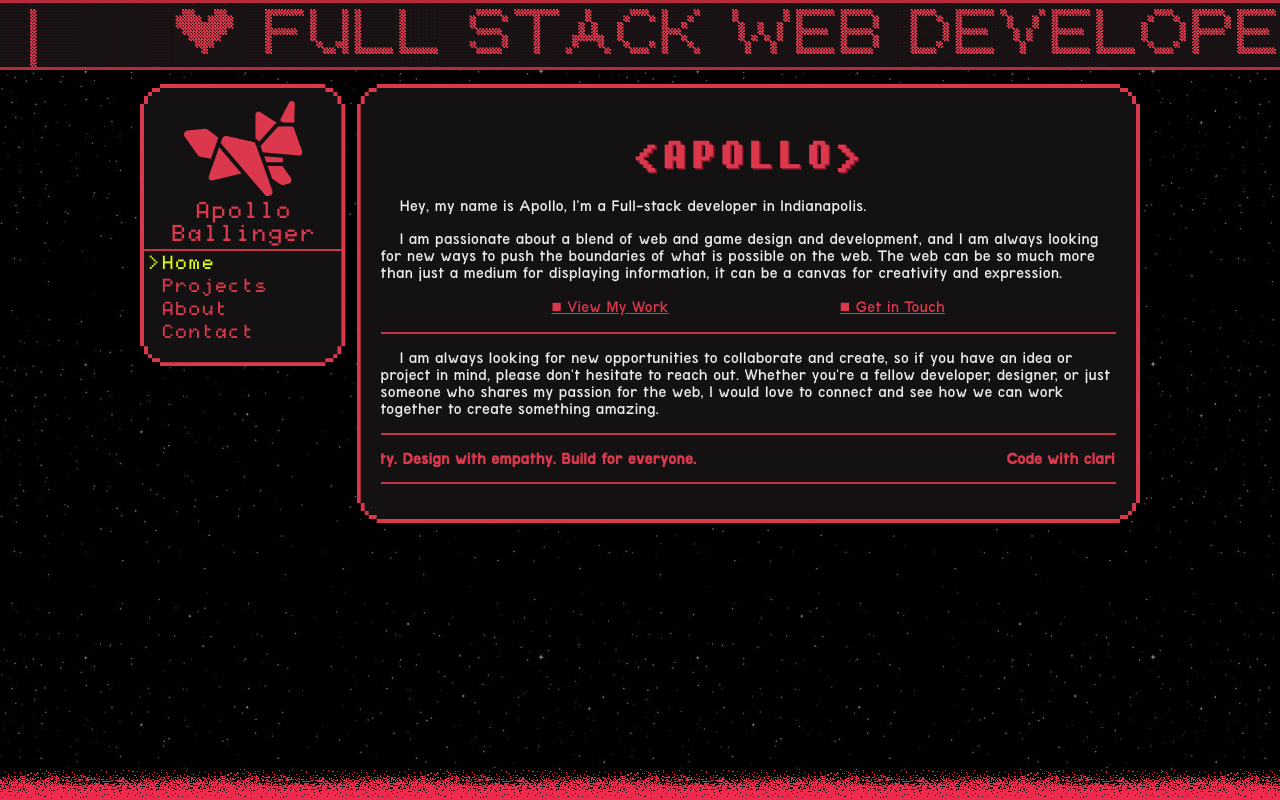
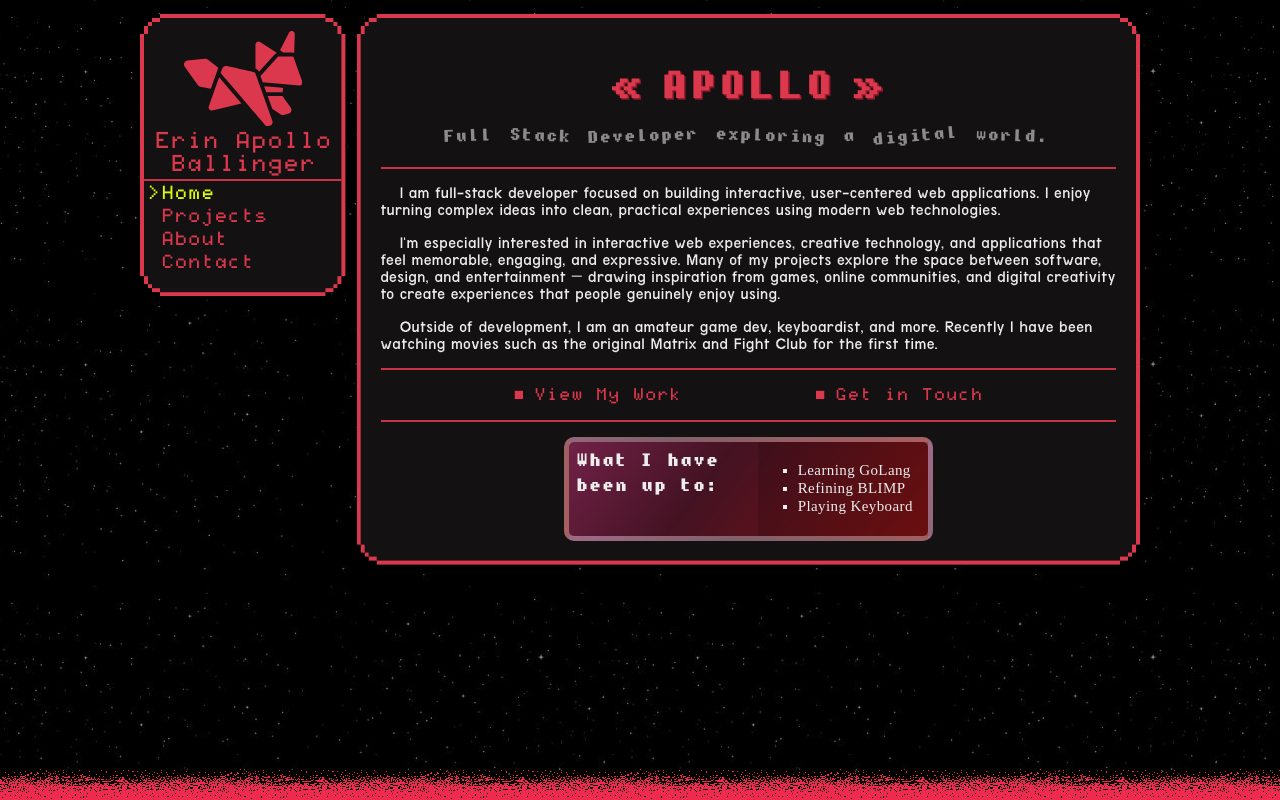
Before and after one commit to zapsters/portfolio, a Next.js app: page / in a window 1280 px wide. Built offline with nearby package versions, Linux system fonts and the light colour scheme; a web font is replaced by a local one.

Commit message:
Updated portfolio

```diff
--- a/src/app/layout.tsx
+++ b/src/app/layout.tsx
@@ -36,7 +36,7 @@ export default function RootLayout({
     <html lang="en" suppressHydrationWarning>
       <body>
         <ThemeProvider attribute="data-bs-theme" enableSystem>
-          <Marquee autoFill={true} speed={20} className="marquee">
+          {/* <Marquee autoFill={true} speed={20} className="marquee">
             <span className="bianzhidai">{marqueeSpacer()}❤ FULL STACK WEB DEVELOPER ❤</span>
             <span className="bianzhidai">
               {marqueeSpacer()}
@@ -46,7 +46,7 @@ export default function RootLayout({
               {marqueeSpacer()}
               {"</>"}
             </span>
-          </Marquee>
+          </Marquee> */}
           <article className="root">
             <aside className="mainAside">
               <Pixelated>
@@ -60,7 +60,7 @@ export default function RootLayout({
                   alignmentBaseline="central"
                 />
                 <Link className="name" href="/" style={{ fontSize: 23, fontWeight: 400 }}>
-                  Apollo
+                  Erin Apollo
                   <br />
                   Ballinger
                 </Link>
--- a/src/app/page.tsx
+++ b/src/app/page.tsx
@@ -1,5 +1,6 @@
 import Link from "next/link";
 import Marquee from "react-fast-marquee";
+import Pixelated from "./components/pixelated";
 
 export default function Home() {
   return (
@@ -11,10 +12,6 @@ export default function Home() {
 
       {/* <p style={{ display: "inline", fontSize: 18 }}>[AKA Apollo]</p> */}
 
-      <div style={{ marginBottom: 20, display: "flex", alignItems: "center", justifyContent: "center" }}>
-        <span style={{ fontSize: 39, textAlign: "center", marginTop: 30 }} className="pixel-text">&lt;Apollo&gt;</span>
-      </div>
-
 
       {/* <div className="homepage-card border-1">
         <div className="label-value-pair">
@@ -23,38 +20,53 @@ export default function Home() {
         </div>
       </div> */}
 
-      {/* <section style={{ color: "#ffffff5d", margin: "16px auto" }} className="slant-text pixel-text-center" >
+      <div style={{ marginBottom: 20, display: "flex", alignItems: "center", justifyContent: "center", gap: ".5em", fontSize: "2.3em", marginTop: 30 }}>
+        <span style={{ fontSize: "inherit" }} className="pixel-text">&#171;</span>
+        <span style={{ fontSize: "inherit" }} className="pixel-text">Apollo</span>
+        <span style={{ fontSize: "inherit" }} className="pixel-text">&#187;</span>
+      </div>
+
+      <section style={{ color: "#ffffff83", margin: "16px auto" }} className="slant-text pixel-text-center" >
         <div id="one" className="tilt-l">Full</div>
         <div id="one" className="tilt-r">Stack</div>
-        <div id="two" className="tilt-l">Dev</div>
+        <div id="two" className="tilt-l">Developer</div>
         <div id="two" className="tilt-r">exploring</div>
         <div id="three" className="tilt-l">a</div>
         <div id="four" className="tilt-l2x">digital</div>
         <div id="four" className="tilt-r">world.</div>
-      </section> */}
+      </section>
+      <hr />
 
-      <p>Hey, my name is Apollo, I’m a Full-stack developer in Indianapolis.</p>
       <p>
-        I am passionate about a blend of web and game design and development, and I am always looking for new ways to push the boundaries of what is possible on the web. The web can be so much more than just a medium for displaying information, it can be a canvas for creativity and expression.
+        I am full-stack developer focused on building interactive, user-centered web applications. I enjoy turning complex ideas into clean, practical experiences using modern web technologies.
       </p>
-      <strong style={{ display: "flex", justifyContent: "space-evenly" }}>
-        <Link href="/projects">■ View My Work</Link>
-        <Link href="/contact">■ Get in Touch</Link>
-      </strong>
-      <hr />
+
       <p>
-        I am always looking for new opportunities to collaborate and create, so if you have an idea or project in mind, please don't hesitate to reach out. Whether you're a fellow developer, designer, or just someone who shares my passion for the web, I would love to connect and see how we can work together to create something amazing.
+        I&apos;m especially interested in interactive web experiences, creative technology, and applications that feel memorable, engaging, and expressive.  Many of my projects explore the space between software, design, and entertainment — drawing inspiration from games, online communities, and digital creativity to create experiences that people genuinely enjoy using.
+      </p>
+
+      <p>
+        Outside of development, I am an amateur game dev, keyboardist, and more. Recently I have been watching movies such as the original Matrix and Fight Club for the first time.
       </p>
       <hr />
-      <Marquee speed={20}>
-        <strong style={{ textDecoration: "none", fontWeight: "bold" }}>
-          Code with clarity. Design with empathy. Build for everyone.
-        </strong>
-      </Marquee>
+      <strong className="call-to-action-links" style={{ display: "flex", justifyContent: "space-evenly" }}>
+        <Link href="/projects">View My Work</Link>
+        <Link href="/contact">Get in Touch</Link>
+      </strong>
       <hr />
       {/* <p style={{ textAlign: "center" }}><svg style={{ position: "relative", top: "5px" }} xmlns="http://www.w3.org/2000/svg" width="24" height="24" viewBox="0 0 24 24"><path fill="var(--primary)" d="M13 22h-2v-2h2zm-2-2H9v-2h2zm4 0h-2v-2h2zm-6-2H7v-2h2zm8 0h-2v-2h2zM7 16H5v-2h2zm12 0h-2v-2h2zM5 14H3v-2h2zm16 0h-2v-2h2zM3 12H1V6h2zm20 0h-2V6h2zM13 8h-2V6h2zM5 6H3V4h2zm6 0H9V4h2zm4 0h-2V4h2zm6 0h-2V4h2zM9 4H5V2h4zm10 0h-4V2h4z" /></svg>
         {" "}Made with love{" "}
         <svg style={{ position: "relative", top: "5px" }} xmlns="http://www.w3.org/2000/svg" width="24" height="24" viewBox="0 0 24 24"><path fill="var(--primary)" d="M13 22h-2v-2h2zm-2-2H9v-2h2zm4 0h-2v-2h2zm-6-2H7v-2h2zm8 0h-2v-2h2zM7 16H5v-2h2zm12 0h-2v-2h2zM5 14H3v-2h2zm16 0h-2v-2h2zM3 12H1V6h2zm20 0h-2V6h2zM13 8h-2V6h2zM5 6H3V4h2zm6 0H9V4h2zm4 0h-2V4h2zm6 0h-2V4h2zM9 4H5V2h4zm10 0h-4V2h4z" /></svg></p> */}
-    </div>
+      <div style={{ margin: "0 auto", border: "5px solid #ffffff54", display: "flex", borderRadius: 10, justifyContent: "center", alignItems: "flex-start", width: "fit-content", gap: 0, background: "linear-gradient(127deg,rgba(153, 41, 95, 0.7) 0%, rgba(205, 23, 81, 0.26)39%, rgba(139, 18, 18, 0.9) 100%)" }}>
+        <span style={{ padding: "7px 0px 7px 7px", fontFamily: "ft88", fontWeight: 600, maxWidth: "15ch", lineHeight: "1.4em", fontSize: 18 }}>What I have been up to:</span>
+        <ul style={{
+          margin: 0, padding: "20px 15px", paddingLeft: 20, flex: 1, listStyle: "square", backgroundColor: "#00000027", fontWeight: 300, fontFamily: "ft88", fontSize: 15
+        }}>
+          <li>Learning GoLang</li>
+          <li>Refining <a style={{ all: "unset", cursor: "help", textDecorationThickness: 1.5 }} href="/projects/BLIMP">BLIMP</a></li>
+          <li>Playing Keyboard</li>
+        </ul>
+      </div >
+    </div >
   );
 }
--- a/src/styles/globals.scss
+++ b/src/styles/globals.scss
@@ -48,6 +48,7 @@
   row-gap: 11px !important;
   margin: 0 auto;
   flex-wrap: wrap;
+  font-family: "grotesque";
 
   .pixel-corners--wrapper {
     background-color: $background;
@@ -59,7 +60,6 @@ main {
   display: block;
   flex: 1;
   padding: 12px;
-  font-family: "grotesque", "facade";
   font-size: 17px;
   letter-spacing: 0.4px;
 
@@ -94,6 +94,8 @@ main {
   p {
     font-weight: 400;
     text-indent: 2ch;
+    font-size: 17px;
+    font-family: "grotesque";
   }
 
   strong,
--- a/src/styles/homepage.scss
+++ b/src/styles/homepage.scss
@@ -1,6 +1,33 @@
 @use "theme.scss" as *;
 
 .homepage {
+  .call-to-action-links {
+    font-family: "ft88";
+    font-weight: 400;
+    font-size: 1em;
+    text-decoration: none;
+
+    // text-underline-offset: 2px;
+    // position: relative;
+    a {
+
+      &:hover,
+      &:focus-visible {
+        color: $accent;
+      }
+
+      &.active {
+        color: $accent
+      }
+
+      &::before {
+        margin-right: 0.8ch;
+        display: inline-block;
+        content: "■ ";
+      }
+    }
+  }
+
   .homepage-card {
     // border: 3px solid $primary;
     padding: 8px 9px;
--- a/src/styles/text-effects.scss
+++ b/src/styles/text-effects.scss
@@ -84,12 +84,16 @@ $offsetMultiplier: 1.4px;
 .slant-text {
   // outline: 1px solid #eee;
   width: 100%;
+  font-family: "ft88";
+  font-size: 17px;
+  font-weight: 600;
 
   &.pixel-text-center {
     display: flex;
     align-items: center;
     justify-content: center;
     flex-wrap: wrap;
+    gap: 1ch;
   }
 
   div {
--- a/src/styles/ui.scss
+++ b/src/styles/ui.scss
@@ -22,16 +22,16 @@ a,
     text-decoration: none !important;
   }
 
+  text-decoration: unset;
 
   color: $primary;
   text-decoration-color: $primary;
-  text-decoration: underline;
+  text-decoration-thickness: 1px;
 
   &:hover,
   &:focus-visible {
     color: $accent;
     text-decoration-color: $accent;
-    text-decoration: underline;
   }
 
   &.active {
```
Also changed, not shown: src/styles/structure.scss (line endings or trailing spaces).
